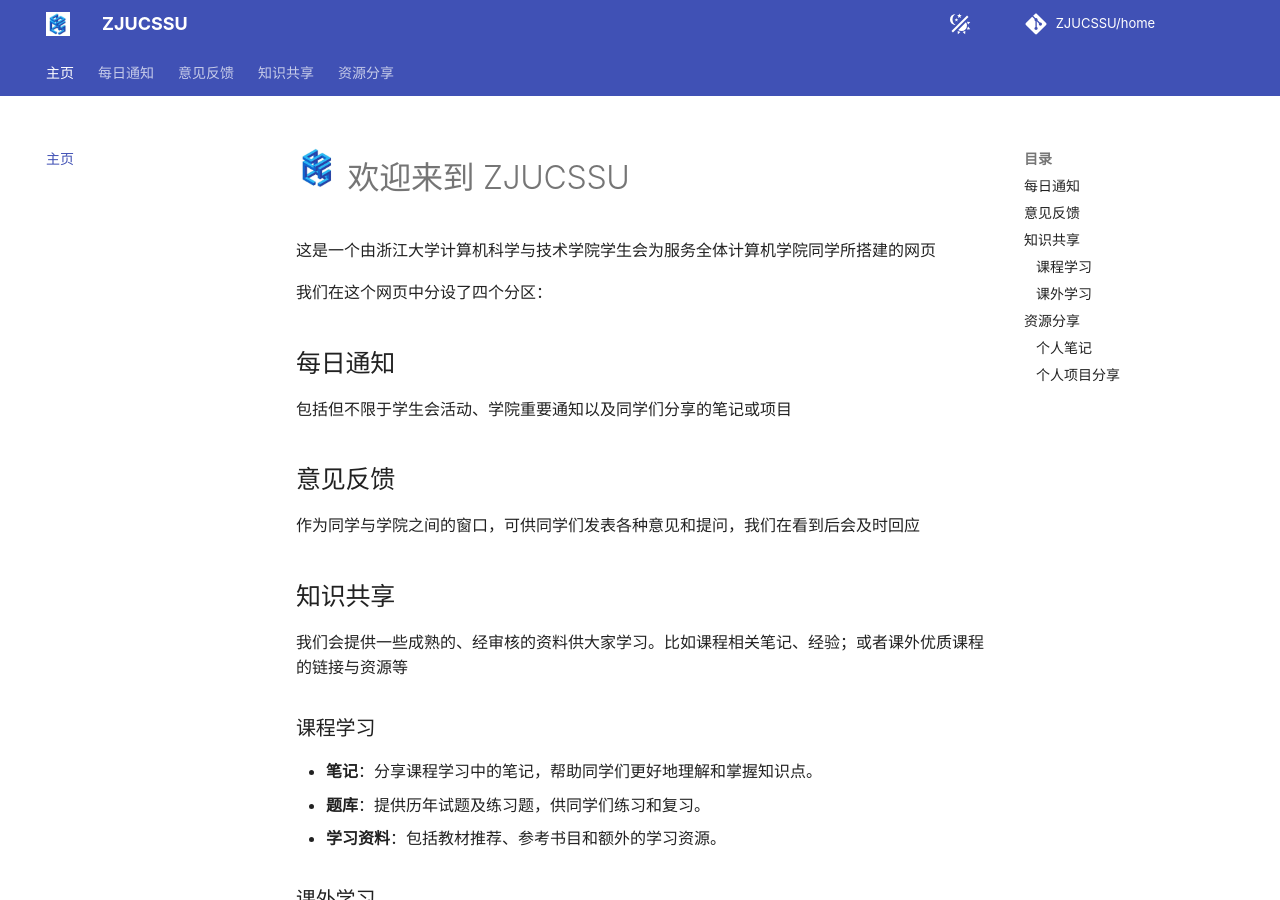
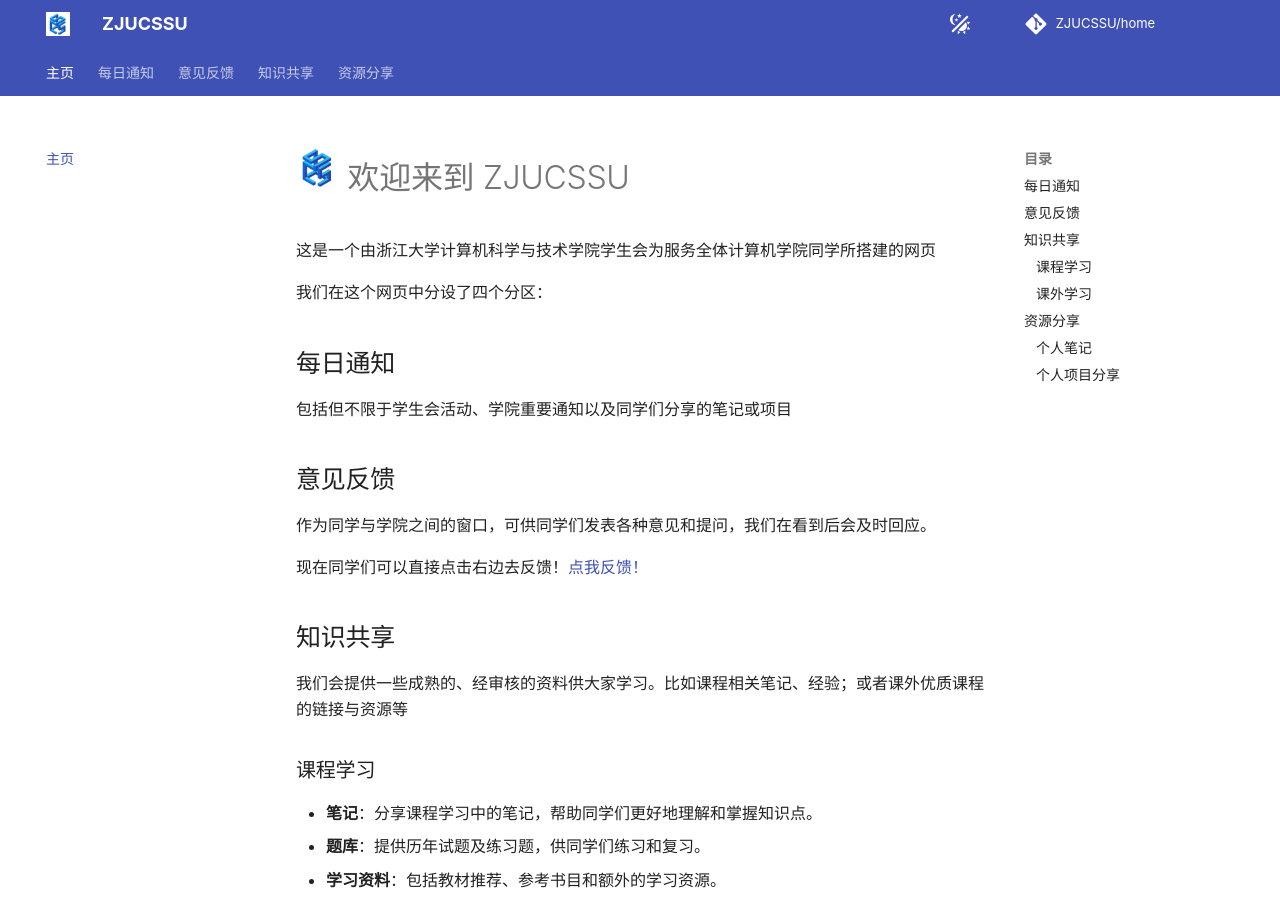
Before and after one commit to ZJUCSSU/home, an MkDocs documentation site: the page built from docs/index.md, in a window 1280 px wide and 900 px high. Built offline with MkDocs 1.6.1 and Material for MkDocs 9.7.7, drawn with Linux system fonts in a browser that asks for light colours; comment, search, counter and statistics services are not loaded.

Commit message:
在主页添加了意见反馈入口

```diff
--- a/docs/index.md
+++ b/docs/index.md
@@ -11,7 +11,9 @@
 
 ## 意见反馈
 
-作为同学与学院之间的窗口，可供同学们发表各种意见和提问，我们在看到后会及时回应
+作为同学与学院之间的窗口，可供同学们发表各种意见和提问，我们在看到后会及时回应。
+
+现在同学们可以直接点击右边去反馈！[点我反馈！](https://www.wjx.cn/vm/wc5HPAS.aspx"完全匿名哦")
 
 ## 知识共享
 
```
